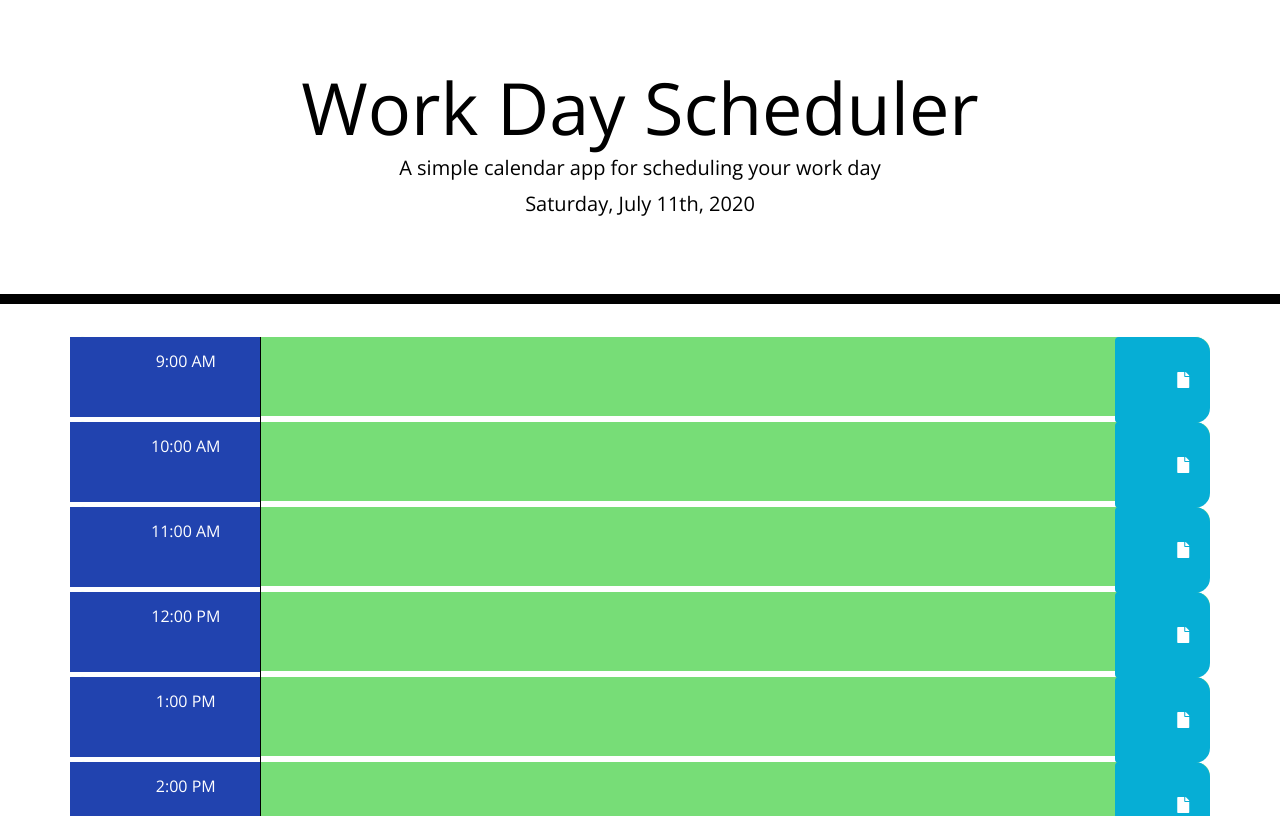
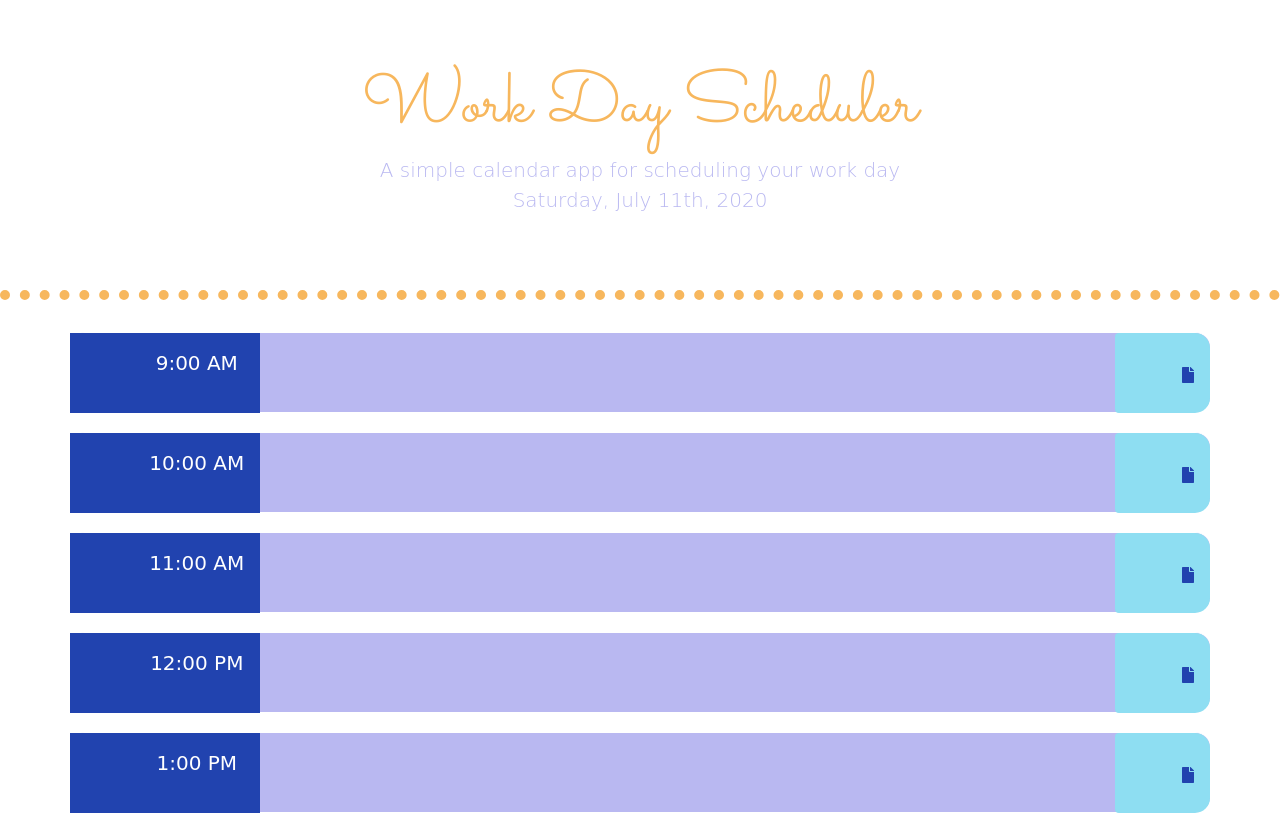
Before and after one commit to JonayahJ/HW5, a plain HTML site: page index.html in a window 1280 px wide. Shown: the top 816 px of the page. Drawn offline with nearby package versions, Linux system fonts and the light colour scheme; a web font is replaced by a local one.

Commit message:
playing with css

```diff
--- a/index.html
+++ b/index.html
@@ -14,10 +14,9 @@
       integrity="sha384-50oBUHEmvpQ+1lW4y57PTFmhCaXp0ML5d60M1M7uH2+nqUivzIebhndOJK28anvf"
       crossorigin="anonymous"
     />
-    <link
-      href="https://fonts.googleapis.com/css?family=Open+Sans&display=swap"
-      rel="stylesheet"
-    />
+
+    <link href="https://fonts.googleapis.com/css2?family=Sacramento&family=Shadows+Into+Light+Two&display=swap" rel="stylesheet">
+
     <link rel="stylesheet" href="style.css" />
     <title>Work Day Scheduler</title>
   </head>
@@ -25,7 +24,7 @@
   <body>
     <header class="jumbotron">
       <h1 class="display-3">Work Day Scheduler</h1>
-      <p class="lead">A simple calendar app for scheduling your work day</p>
+      <h2 class="lead">A simple calendar app for scheduling your work day</h2>
       <p id="current-day" class="lead"></p>
     </header>
 
--- a/style.css
+++ b/style.css
@@ -1,6 +1,6 @@
 body {
-  font-family: 'Open Sans', sans-serif;
-  font-size: 16px;
+  font-family: 'Shadows Into Light Two', cursive;
+  font-size: 20px;
   line-height: 1;
 }
 
@@ -9,20 +9,20 @@ textarea{
   border: none;
   resize: none;
   color: #000000;
-  border-left: 1px solid black;
   padding: 15px;
 }
 
 .jumbotron {
   text-align: center;
   background-color: transparent;
-  color: black;
+  color: #b9b8f1;
   border-radius: 0;
-  border-bottom: 10px solid black;
+  border-bottom: 10px dotted #f7b75d;
 }
 
 .description{
   white-space: pre-wrap;
+  height: 80px;
 }
 
 .time-block{
@@ -35,7 +35,7 @@ textarea{
   white-space: pre-wrap;
   height: 80px;
   border-top: 1px solid white;
-  margin-bottom: 5px;
+  margin-top: 20px;
 }
 
 .hour {
@@ -51,23 +51,29 @@ textarea{
 }
 
 .present {
-  background-color: #ff6961;
+  background-color: #f7b75d;
   color: white;
 }
 
 .future {
-  background-color: #77dd77;
+  background-color: #b9b8f1;
   color: white;
 }
 
 .saveBtn {
   border-top-right-radius: 15px;
   border-bottom-right-radius: 15px;
-  background-color: #06AED5;
-  color: white;
+  background-color: #8edef2;
+  color: #2143af;
+  height: 80px;
 }
 
 .saveBtn i:hover {
   font-size: 20px;
   transition: all .3s ease-in-out;
 }
+
+h1 {
+  font-family: 'Sacramento', cursive;
+  color: #f7b75d;
+}
```
